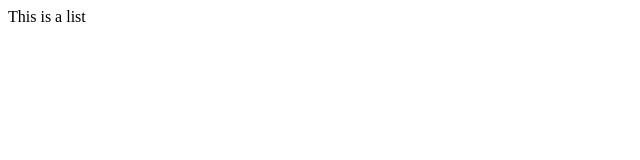
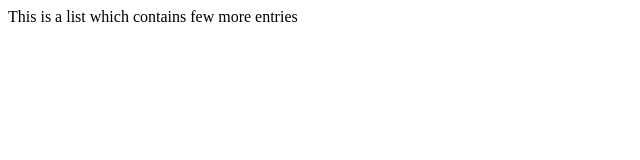
Before and after one commit to Raminder26/Capgemini, a plain HTML site: page resource.html in a window 1280 px wide. Shown: the whole page, without its empty margins (0-640 px from the left). Drawn offline with Linux system fonts and the light colour scheme.

Commit message:
Renamed address.html to contact.html, added header.html file and added more entries in resource.html - Version 3

```diff
--- a/resource.html
+++ b/resource.html
@@ -1 +1 @@
-<html><body>This is a list</body></html>
+<html><body>This is a list which contains few more entries</body></html>
```
Also changed, not shown: header.html (added, +1 -0 lines), contact.html (renamed from address.html).
